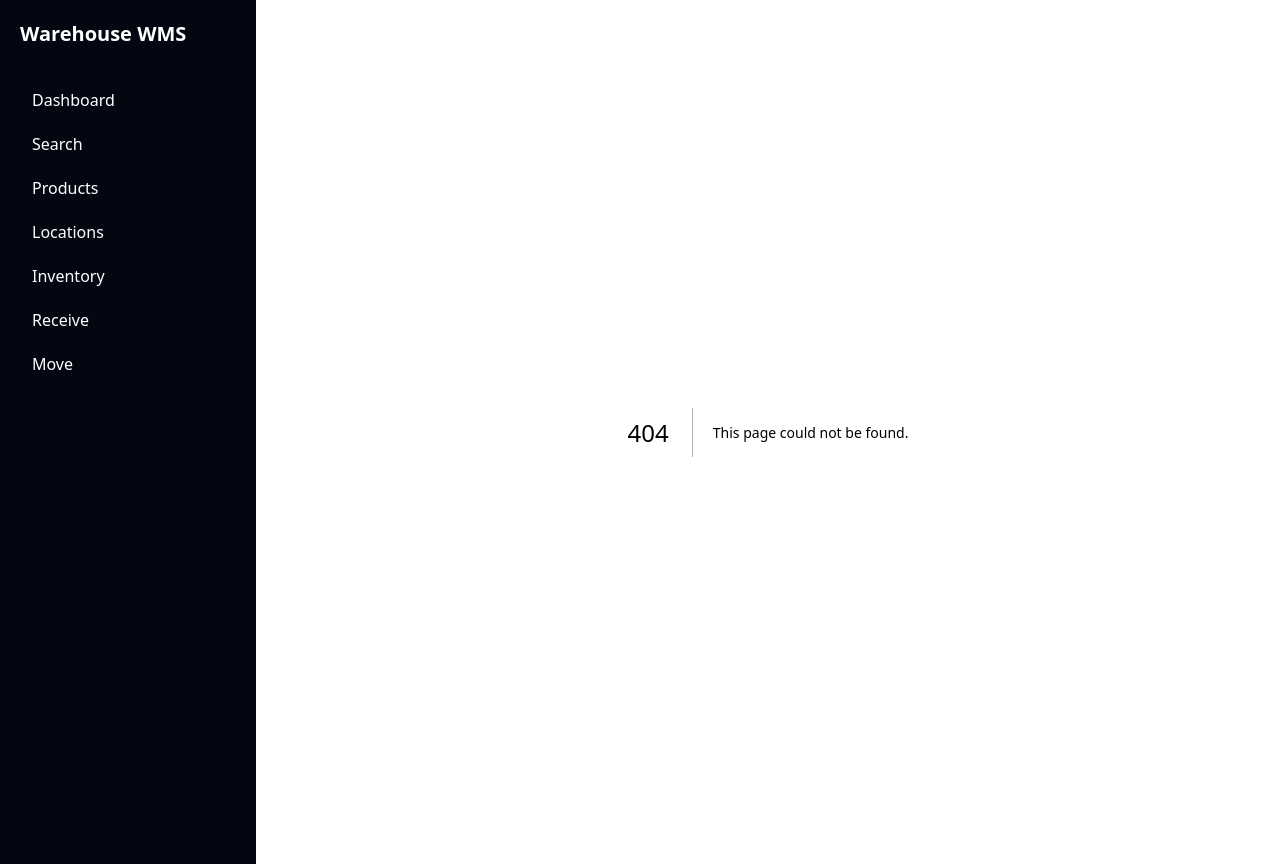
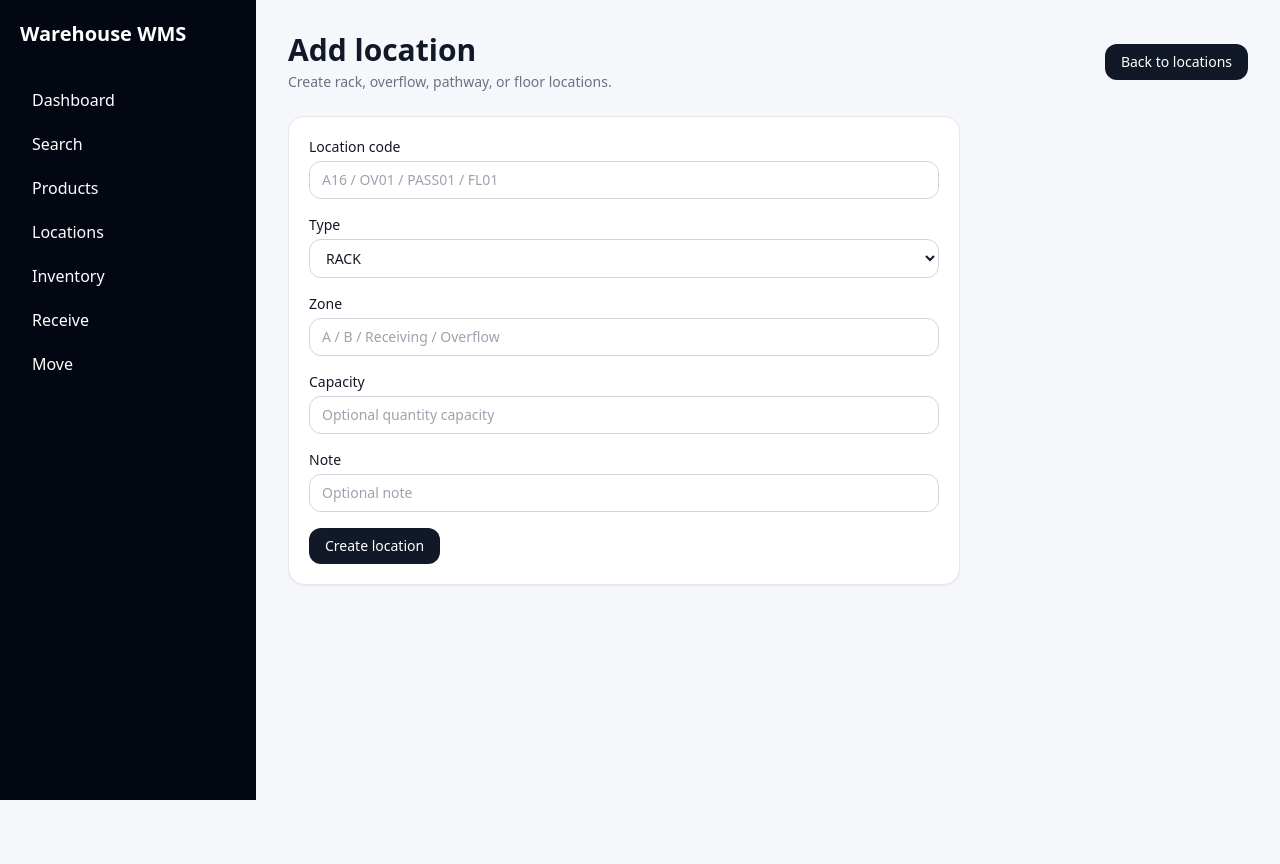
Before and after one commit to nikolayabashin-afk/warehouse, a Next.js app: page /locations/new in a window 1280 px wide. Before the commit this address had no page. After the commit the page ends 800 px from the top, so only its background shows below. Built offline with nearby package versions, Linux system fonts and the light colour scheme.

Commit message:
Add location creation page

```diff
--- /dev/null
+++ b/app/locations/new/page.tsx
@@ -0,0 +1,28 @@
+import Link from 'next/link'
+import { createLocation } from '@/lib/actions'
+
+export default function NewLocation() {
+  return <div>
+    <div className="mb-6 flex items-center justify-between gap-4">
+      <div>
+        <h1 className="text-3xl font-bold">Add location</h1>
+        <p className="text-sm text-gray-500 mt-1">Create rack, overflow, pathway, or floor locations.</p>
+      </div>
+      <Link className="btn" href="/locations">Back to locations</Link>
+    </div>
+
+    <form action={createLocation} className="card p-5 grid gap-4 max-w-2xl">
+      <label className="text-sm font-medium">Location code<input className="input mt-1" name="code" placeholder="A16 / OV01 / PASS01 / FL01" required /></label>
+      <label className="text-sm font-medium">Type<select className="input mt-1" name="type" defaultValue="RACK">
+        <option value="RACK">RACK</option>
+        <option value="OVERFLOW">OVERFLOW</option>
+        <option value="PATHWAY">PATHWAY</option>
+        <option value="FLOOR">FLOOR</option>
+      </select></label>
+      <label className="text-sm font-medium">Zone<input className="input mt-1" name="zone" placeholder="A / B / Receiving / Overflow" /></label>
+      <label className="text-sm font-medium">Capacity<input className="input mt-1" name="capacity" type="number" min="1" placeholder="Optional quantity capacity" /></label>
+      <label className="text-sm font-medium">Note<input className="input mt-1" name="note" placeholder="Optional note" /></label>
+      <button className="btn w-fit">Create location</button>
+    </form>
+  </div>
+}
```
